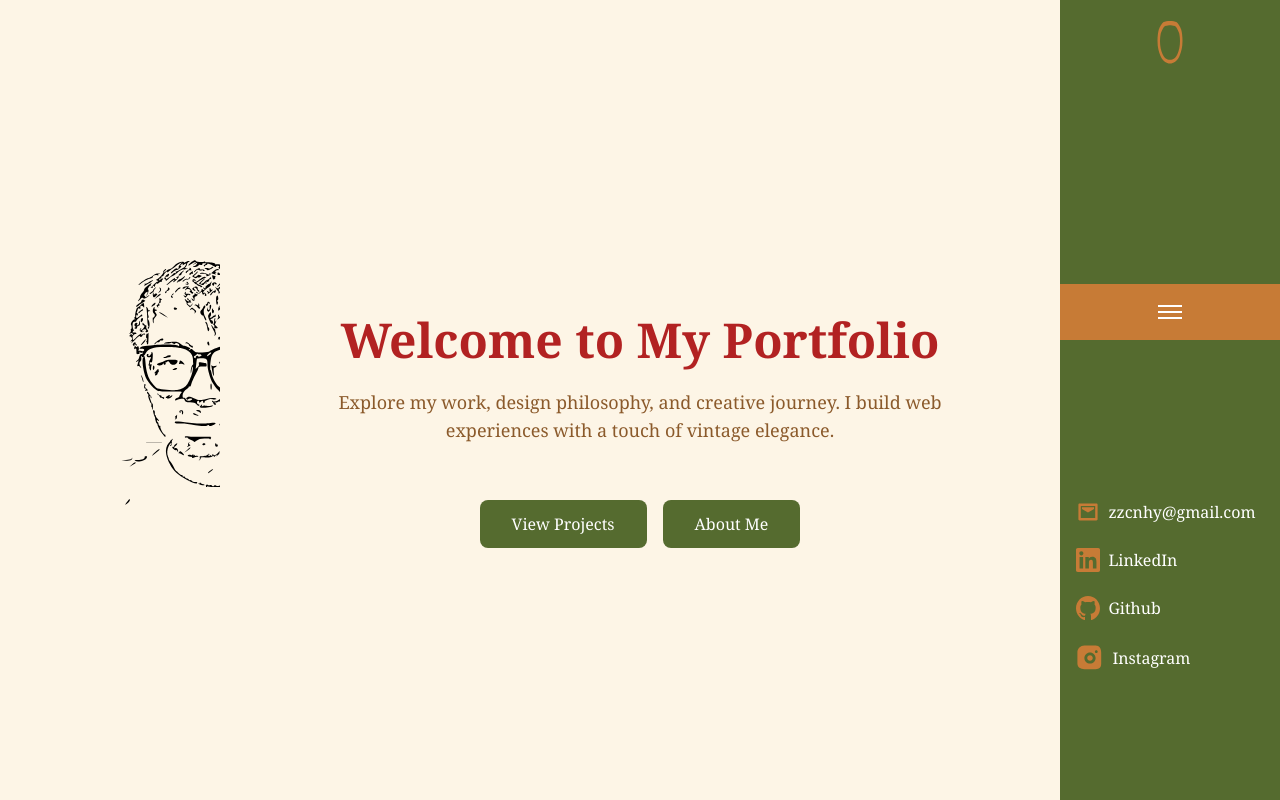
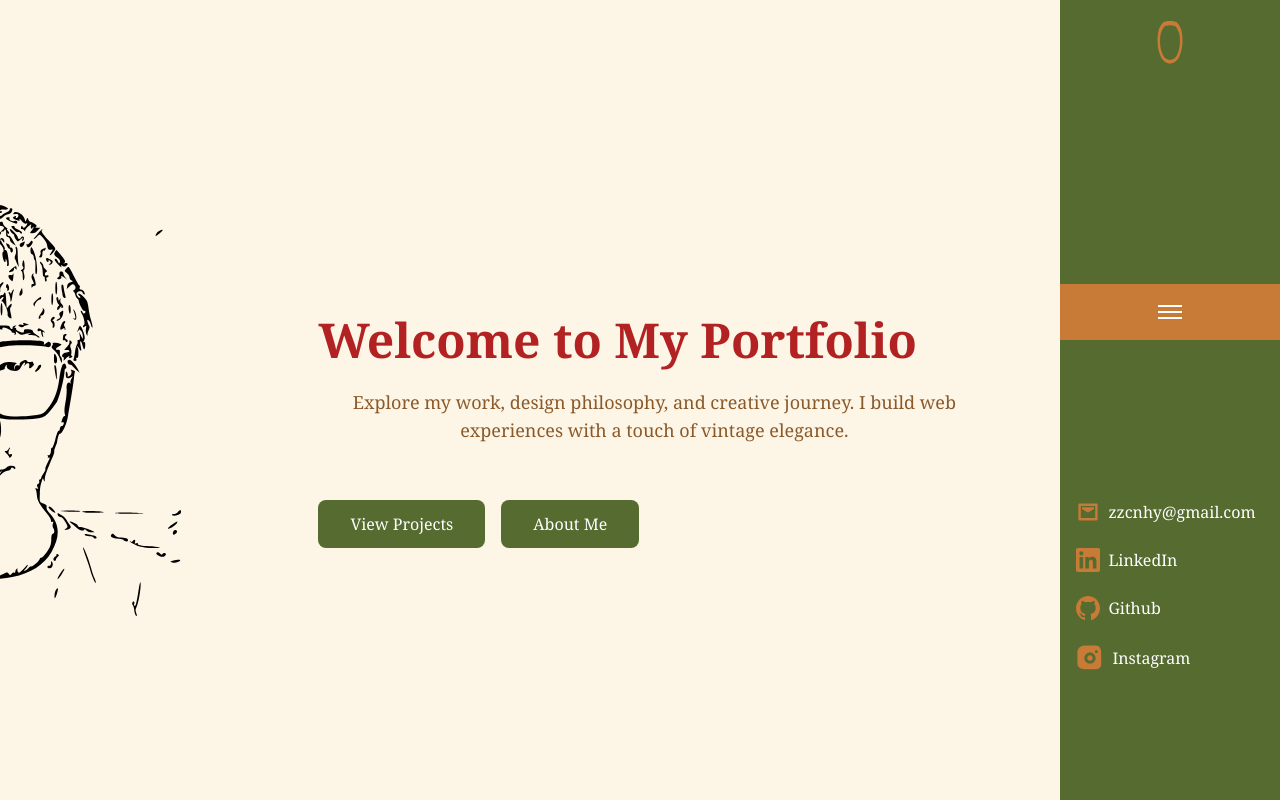
Before and after one commit to survivzhang/my-portfolio, a Next.js app in the folder client/: page / in a window 1280 px wide. Shown: the top 800 px of the page. Built offline with nearby package versions, Linux system fonts and the light colour scheme.

Commit message:
Almost done

```diff
--- a/client/app/page.tsx
+++ b/client/app/page.tsx
@@ -198,22 +198,6 @@ export default function Home() {
 
   return (
     <div className="bg-background min-h-screen flex">
-      {/* Left side - Profile SVG */}
-      <div className="absolute left-0 top-0 bottom-0 z-50 flex items-center">
-        <div className="h-full flex flex-col w-[220px] overflow-hidden">
-          <div className="flex justify-center items-center h-full">
-            <Image
-              src="/profilo.svg"
-              alt="Profile"
-              width={600}
-              height={800}
-              layout="fixed"
-              className="transform translate-x-1/2"
-            />
-          </div>
-        </div>
-      </div>
-
       {/* Main content */}
       <div className="flex-grow">
         {/* Home Section */}
@@ -221,13 +205,25 @@ export default function Home() {
           ref={homeRef}
           className="min-h-screen flex items-center justify-center pt-16"
         >
-          <div className="flex-grow flex flex-col justify-center items-center text-center px-6 py-16">
+          <div className="flex-grow flex flex-row justify-center items-center text-center px-6 py-16">
+            {/* Profile SVG - now in home section */}
+            <div className="md:w-1/5 flex justify-center items-center ">
+              <Image
+                src="/profilo.svg"
+                alt="Profile"
+                width={500}
+                height={700}
+                className="max-w-full h-auto mr-[300px] transform scale-150"
+              />
+            </div>
+
+            <div className="md:w-4/5 flex flex-col justify-center items-start  pl-12">
               <h1 className="text-5xl font-serif font-bold text-primary mb-6">
                 Welcome to My Portfolio
               </h1>
               <p className="text-lg text-foreground max-w-2xl mb-8 font-serif">
-              Explore my work, design philosophy, and creative journey. I build
-              web experiences with a touch of vintage elegance.
+                Explore my work, design philosophy, and creative journey. I
+                build web experiences with a touch of vintage elegance.
               </p>
 
               <div className="mt-6 flex gap-4">
@@ -243,6 +239,7 @@ export default function Home() {
                 >
                   About Me
                 </button>
+              </div>
             </div>
           </div>
         </section>
```
Lines whose indentation alone changed are shown as unchanged.
